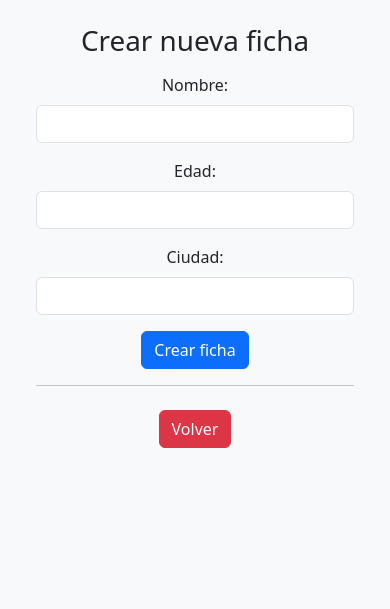
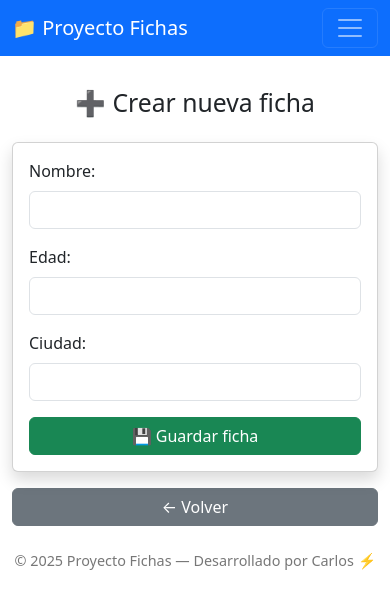
Before and after one commit to GamerPixelDev/02.proyectoFichasWeb, a Flask app: page /fichas/nueva in a window 390 px wide. Shown: the top 609 px of the page. Run offline with Flask 3, Linux system fonts and the light colour scheme; the visitor is signed in with stand-in values (Sample User, id 1).

Commit message:
Varios cambios para intentar arreglar el error al acceder a la gestion de fichas

```diff
--- a/webapp/templates/fichas.html
+++ b/webapp/templates/fichas.html
@@ -5,7 +5,7 @@
 {% block content %}
     <h2 class="mb-4 text-center">Gestión de fichas</h2>
     <div class="text-end mb-3">
-        <a href="{{ url_for('main_routes.crear_ficha') }}" class="btn btn-success">➕ Nueva ficha</a>
+        <a href="{{ url_for('main_routes.nueva_ficha') }}" class="btn btn-success">➕ Nueva ficha</a>
     </div>
     {% if fichas %}
         <table class="table table-striped shadow">
--- a/webapp/templates/nueva_ficha.html
+++ b/webapp/templates/nueva_ficha.html
@@ -1,18 +1,11 @@
-<!DOCTYPE html>
-<html lang="es">
-    <head>
-        <meta charset="UTF-8">
-        <meta name="viewport" content="width=device-width, initial-scale=1.0">
-        <title>Crear nueva ficha</title>
-        <link
-            href="https://cdn.jsdelivr.net/npm/bootstrap@5.3.2/dist/css/bootstrap.min.css"
-            rel="stylesheet"
-        />
-    </head>
-    <body class="bg-light text-center p-4">
-        <div class="container">
-            <h1 class="mb-3">Crear nueva ficha</h1>
-            <form method="POST" action="{{ url_for('main_routes.nueva_ficha') }}">
+{% extends "base.html" %}
+
+{% block title %}Nueva ficha{% endblock %}
+
+{% block content %}
+    <div class="col-md-6 offset-md-3">
+        <h2 class="mb-4 text-center">➕ Crear nueva ficha</h2>
+        <form method="POST" class="card card-body shadow">
             <div class="mb-3">
                 <label for="nombre" class="form-label">Nombre:</label>
                 <input type="text" class="form-control" id="nombre" name="nombre" required>
@@ -25,10 +18,8 @@
                 <label for="ciudad" class="form-label">Ciudad:</label>
                 <input type="text" class="form-control" id="ciudad" name="ciudad" required>
             </div>
-                <button type="submit" class="btn btn-primary">Crear ficha</button>
+            <button type="submit" class="btn btn-success w-100">💾 Guardar ficha</button>
         </form>
-            <hr>
-            <a href="{{ url_for('main_routes.gestion_fichas') }}" class="btn btn-danger mt-2">Volver</a>
+        <a href="{{ url_for('main_routes.gestion_fichas') }}" class="btn btn-secondary mt-3 w-100">← Volver</a>
     </div>
-    </body>
-</html>
+{% endblock %}
```
Also changed, not shown: webapp/templates/confirmar_eliminar_ficha.html (+8 -17 lines). Lines whose indentation alone changed are shown as unchanged.
